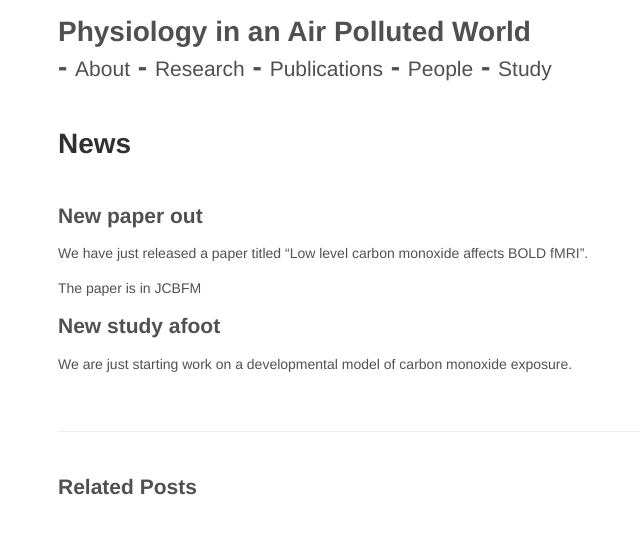
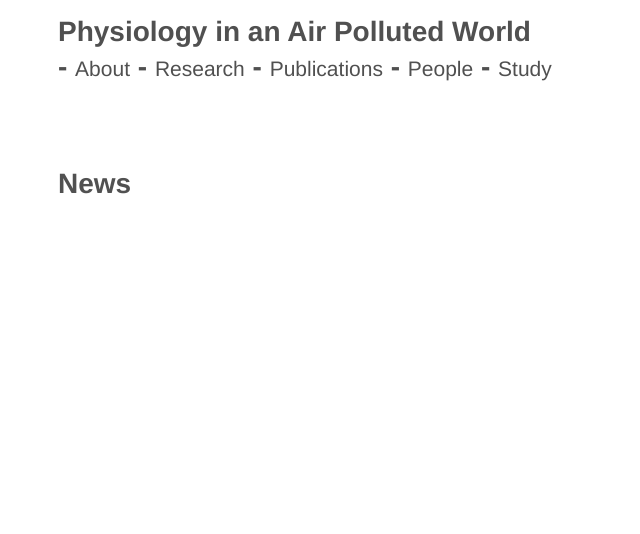
Before and after one commit to mariherigstad/mariherigstad.github.io, a Jekyll site: the page built from news.md, in a window 1280 px wide. Shown: the top 534 px of the page, without its empty margins (281-921 px from the left). Built offline with Jekyll 4.4.1, drawn with Linux system fonts in a browser that asks for light colours.

Commit message:
Update news.md

```diff
--- a/news.md
+++ b/news.md
@@ -1,13 +1,13 @@
 ---
-layout: post
+layout: default
 title: News
 ---
 <br>
 
-## New paper out
-We have just released a paper titled "Low level carbon monoxide affects BOLD fMRI".
+<h1>{{ page.title }}</h1>
+<ul class="posts">
 
-The paper is in JCBFM
-
-## New study afoot
-We are just starting work on a developmental model of carbon monoxide exposure.
+	 {% for post in site.posts %}
+	    <li><span>{{ post.date | date_to_string }}</span> » <a href="{{ post.url }}" title="{{ post.title }}">{{ post.title }}</a></li>
+	 {% endfor %}
+</ul>
```
